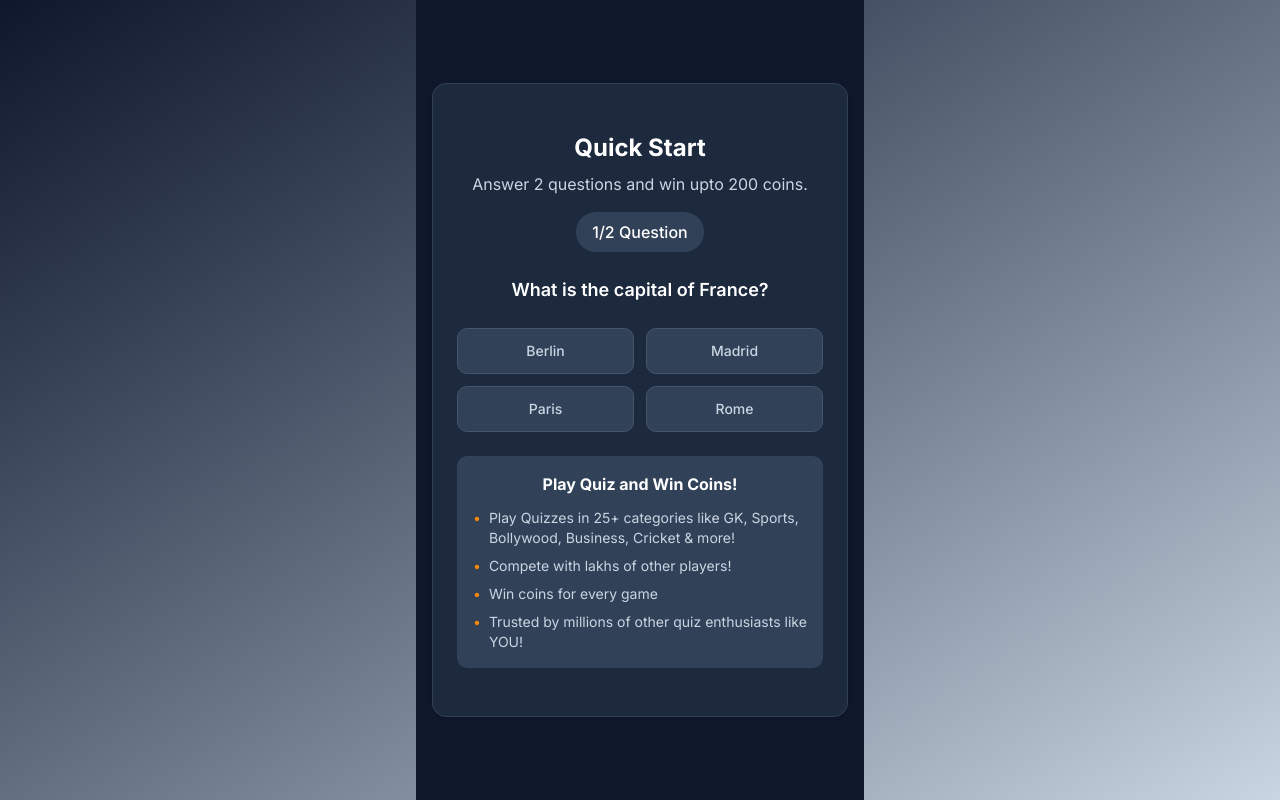
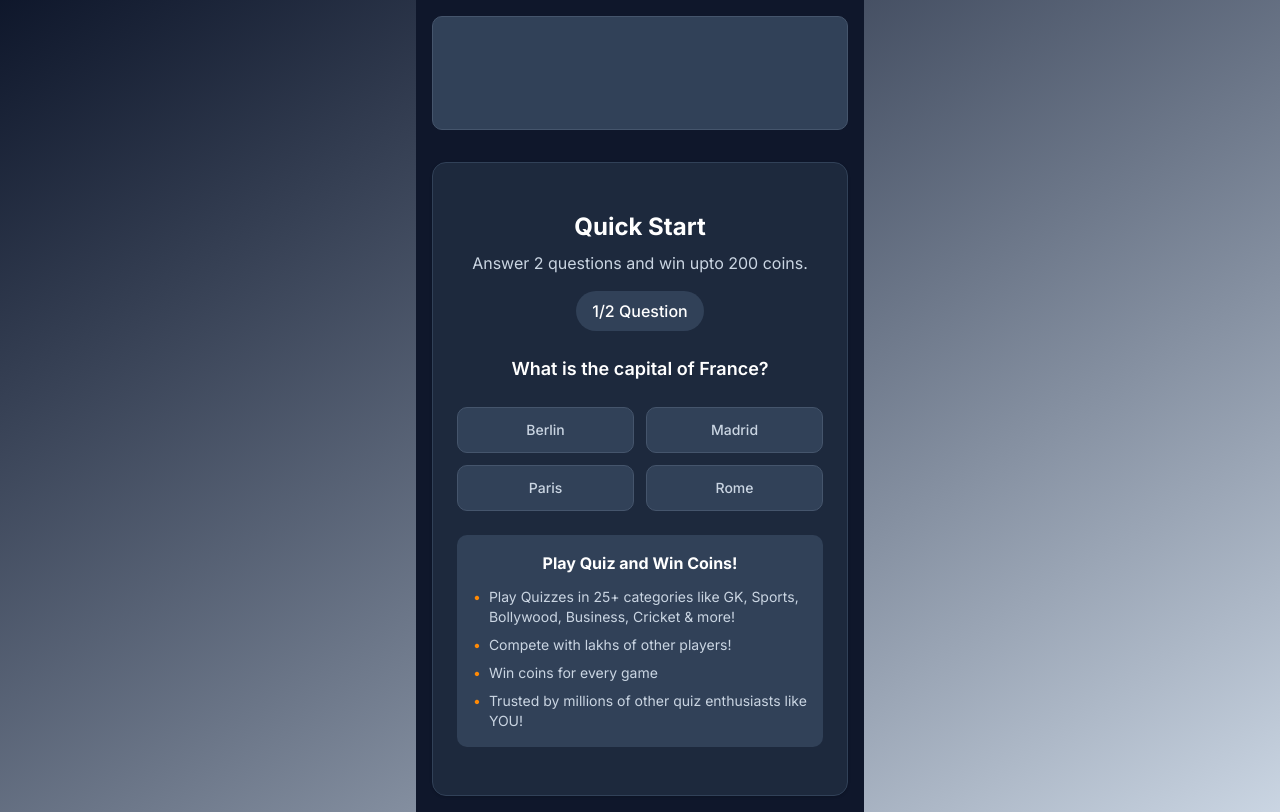
Before and after one commit to Prince-Virani/quizwinz-tool, a Next.js app: page / in a window 1280 px wide. Built offline with nearby package versions, Linux system fonts and the light colour scheme.

Commit message:
home-ads

```diff
--- a/src/app/page.tsx
+++ b/src/app/page.tsx
@@ -125,6 +125,41 @@ function getRandomQuestions(arr: typeof demoQuestions, n: number) {
 	return shuffled.slice(0, n);
 }
 
+// Ad Banner Component
+function AdBanner() {
+	useEffect(() => {
+		try {
+			// Load AdSense ads
+			((window as any).adsbygoogle = (window as any).adsbygoogle || []).push({});
+		} catch (err) {
+			console.log('AdSense error:', err);
+		}
+	}, []);
+
+	return (
+		<div className="w-full bg-slate-900 py-4 px-4">
+			<div className="max-w-md mx-auto">
+				{/* Google AdSense Container */}
+				<div className="bg-slate-700 rounded-lg p-4 border border-slate-600 min-h-[100px] flex items-center justify-center">
+					{/* Google AdSense Ad */}
+					<ins
+						className="adsbygoogle"
+						style={{
+							display: 'block',
+							width: '100%',
+							minHeight: '80px'
+						}}
+						data-ad-client="ca-pub-5607455208212717"
+						data-ad-slot="5400566062"
+						data-ad-format="auto"
+						data-full-width-responsive="true"
+					/>
+				</div>
+			</div>
+		</div>
+	);
+}
+
 export default function WelcomePage() {
 	const [randomQuestions, setRandomQuestions] = useState(
 		demoQuestions.slice(0, 2)
@@ -188,7 +223,11 @@ export default function WelcomePage() {
 		console.log(reward);
 
 		return (
-			<div className='min-h-screen flex items-center justify-center p-4 bg-slate-900'>
+			<div className='min-h-screen bg-slate-900'>
+				{/* Ad Banner at the top */}
+				<AdBanner />
+
+				<div className='flex items-center justify-center p-4'>
 					<Card className='w-full max-w-md bg-slate-800 border-slate-700'>
 						<CardContent className='p-8 text-center'>
 							<div className='mb-6'>
@@ -217,6 +256,7 @@ export default function WelcomePage() {
 						</CardContent>
 					</Card>
 				</div>
+			</div>
 		);
 	}
 
@@ -224,7 +264,11 @@ export default function WelcomePage() {
 	const isCorrect = selectedAnswer === question.correct;
 
 	return (
-		<div className='min-h-screen flex items-center justify-center p-4 bg-slate-900'>
+		<div className='min-h-screen bg-slate-900'>
+			{/* Ad Banner at the top */}
+			<AdBanner />
+
+			<div className='flex items-center justify-center p-4'>
 				<Card className='w-full max-w-md bg-slate-800 border-slate-700'>
 					<CardContent className='p-6'>
 						{/* Header */}
@@ -342,5 +386,6 @@ export default function WelcomePage() {
 					</CardContent>
 				</Card>
 			</div>
+		</div>
 	);
 }
```
Lines whose indentation alone changed are shown as unchanged.
